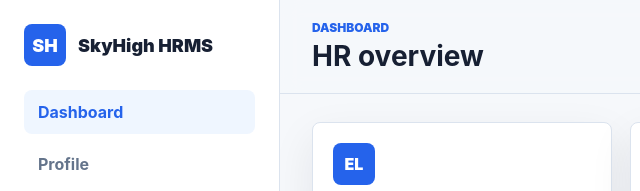
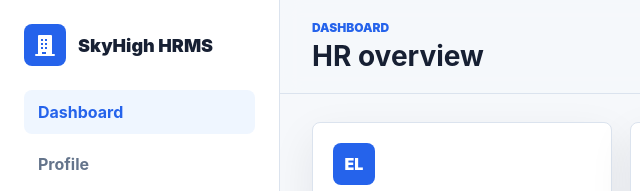
Before and after one commit to ishikamahto8/odoo-workspace-hub, a plain HTML site: page frontend/index_dashboard_admin.html in a window 1280 px wide. Shown: the top 191 px of the page, 0-640 px from the left. Drawn offline with Linux system fonts and the light colour scheme.

Commit message:
updated icon

```diff
--- a/frontend/index_dashboard_admin.html
+++ b/frontend/index_dashboard_admin.html
@@ -9,7 +9,11 @@
 <body>
     <aside class="sidebar" id="sidebar">
         <a class="brand" href="index_dashboard_admin.html" aria-label="SkyHigh HRMS admin dashboard">
-            <span class="brand-mark">SH</span>
+            <span class="brand-mark">
+                <svg xmlns="http://www.w3.org/2000/svg" width="24" height="24" viewBox="0 0 24 24" fill="currentColor">
+                <path d="M6 2a1 1 0 0 0-1 1v18H3a1 1 0 0 0 0 2h18a1 1 0 0 0 0-2h-2V3a1 1 0 0 0-1-1H6zm2 4h2v2H8V6zm4 0h2v2h-2V6zM8 10h2v2H8v-2zm4 0h2v2h-2v-2zM8 14h2v2H8v-2zm4 0h2v2h-2v-2zm-3 5h4v2H9v-2z" />
+                </svg>
+            </span>
             <span>SkyHigh HRMS</span>
         </a>
 
```
